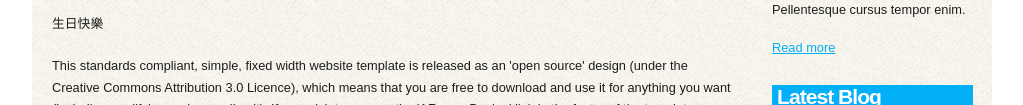
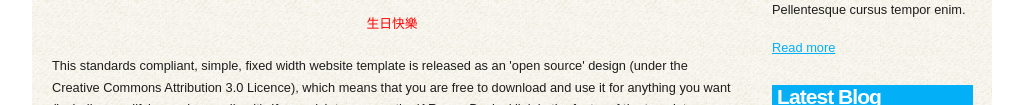
Before and after one commit to SHUQING1021/midterm, a plain HTML site: page a6.html in a window 1280 px wide. Shown: the part 609-714 px from the top of the page, without its empty margins (128-1151 px from the left). Drawn offline with Linux system fonts and the light colour scheme.

Commit message:
Update a6.html

```diff
--- a/a6.html
+++ b/a6.html
@@ -77,7 +77,7 @@
           <p class="s3">
             輸入數字：<input type="text" id="t1" onchange="show()" class="s2" style="width: 30%; height: 40px;">
           </p>
-          <p id="t2" class:"s2">生日快樂</p>
+          <p id="t2" style="color: red;text-align: center;">生日快樂</p>
 
           <p>This standards compliant, simple, fixed width website template is released as an 'open source' design (under the Creative Commons Attribution 3.0 Licence), which means that you are free to download and use it for anything you want (including modifying and amending it). If you wish to remove the 'ARaynorDesign' link in the footer of the template, please contact me first, but other than that...</p>
           <h3>Place your heading here</h3>
```
